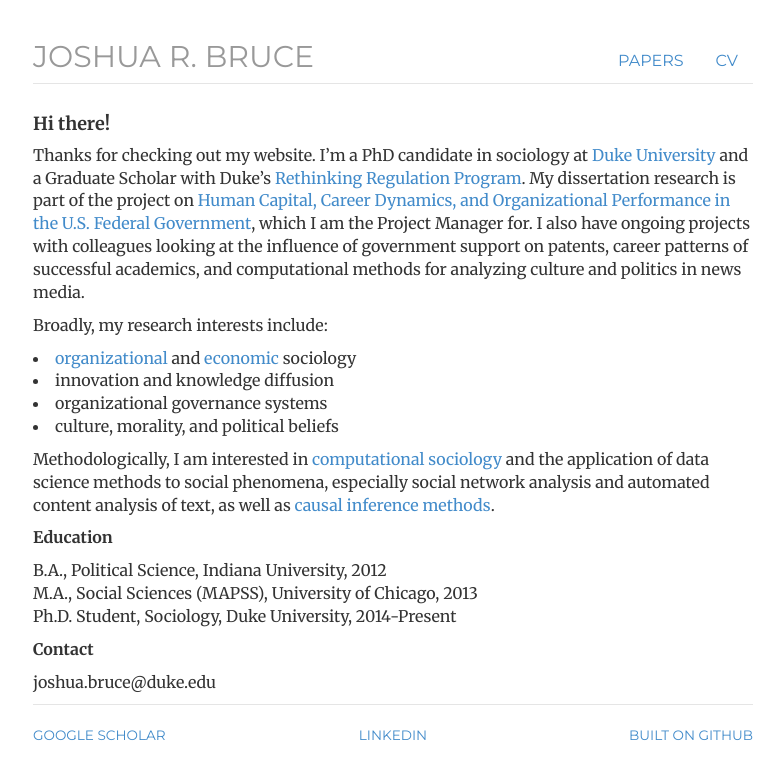
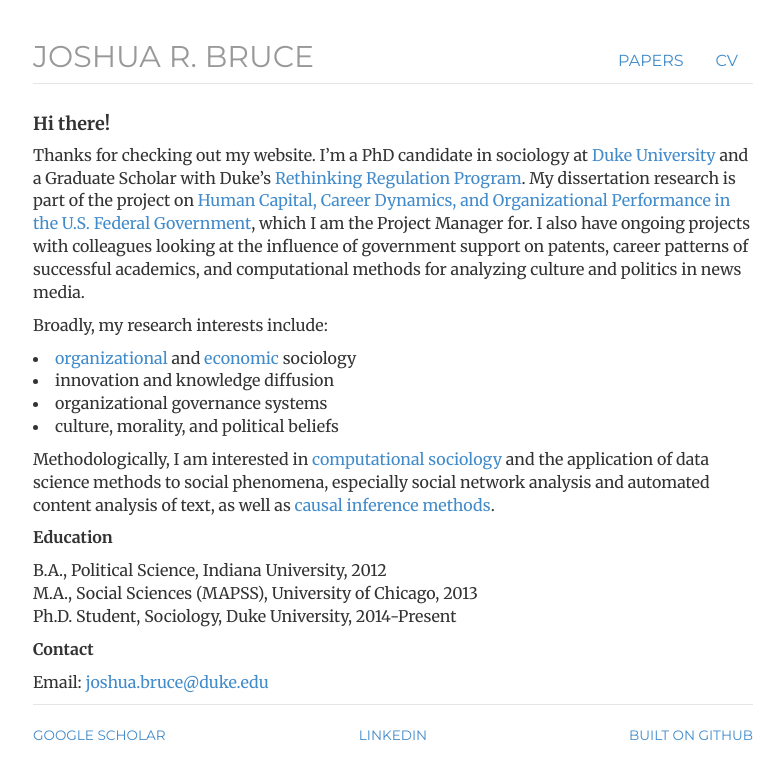
Before and after one commit to joshuarbruce/joshuarbruce.github.io, a Jekyll site: the page built from index.html, in a window 1280 px wide. Shown: the top 779 px of the page, without its empty margins (247-1030 px from the left). Built offline with Jekyll 4.4.1, drawn with Linux system fonts in a browser that asks for light colours; nearby versions of some CDN libraries.

Commit message:
updating index.html

```diff
--- a/index.html
+++ b/index.html
@@ -20,5 +20,5 @@
 		Ph.D. Student, Sociology, Duke University, 2014-Present<br>
 	</p>
 	<p><b>Contact</b></p>
-	<p><span class = "obfuscate">ude.ekud@ecurb.auhsoj</span></p>
+    <p>Email: <a href="mailto:joshua.bruce@duke.edu" target = "_blank"><span class = "obfuscate">ude.ekud@ecurb.auhsoj</span></a></p>
 </div><!-- /.blurb -->
```
